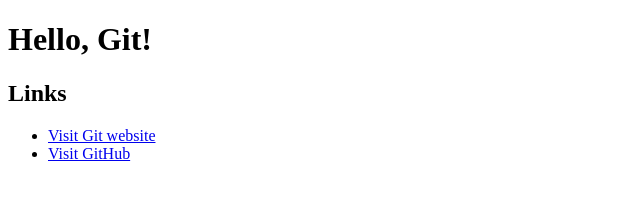
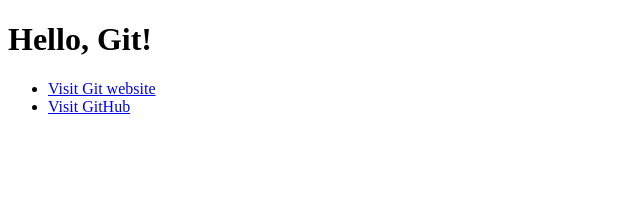
Before and after one commit to SiSOustE/HELLO-GIT, a plain HTML site: page index.html in a window 1280 px wide. Shown: the whole page, without its empty margins (0-640 px from the left). Drawn offline with Linux system fonts and the light colour scheme.

Commit message:
Make mistake

```diff
--- a/index.html
+++ b/index.html
@@ -10,7 +10,7 @@
     <h1>Hello, Git!</h1>
 
     <main>
-      <h2>Links</h2>
+
       <ul>
         <li>
           <a href="https://git-scm.com/">Visit Git website</a>
```
